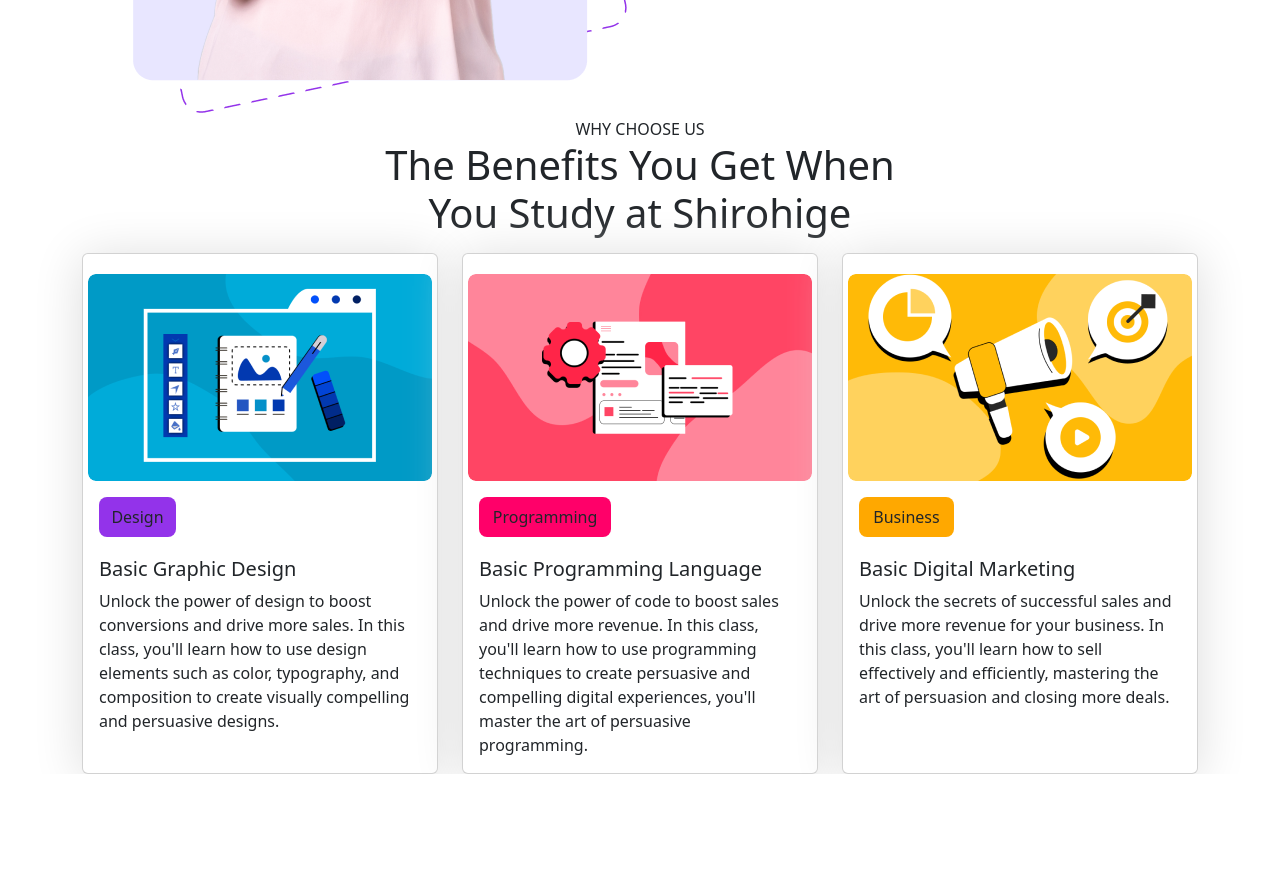
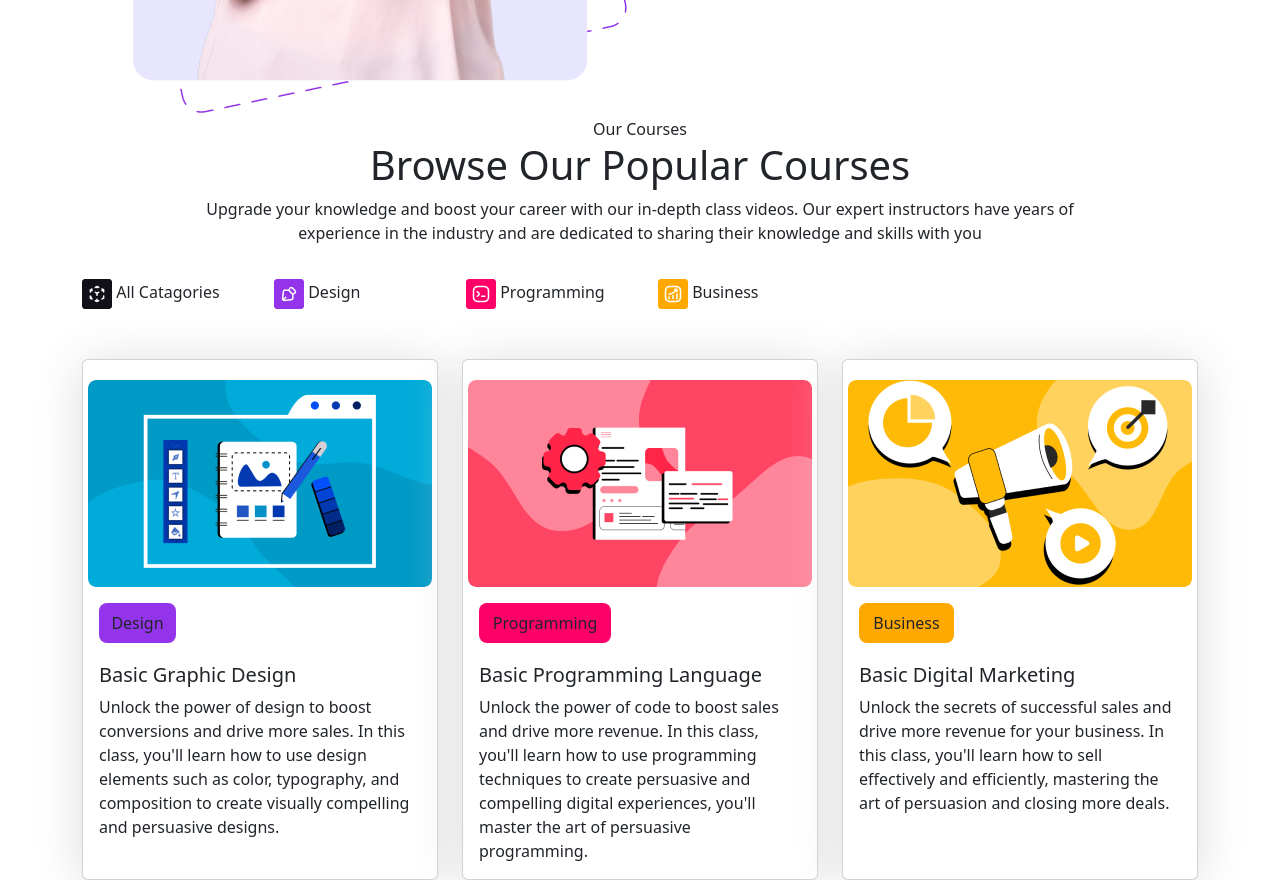
Before and after one commit to md-azmi-siddique/Ostad-Practice-Protfollio, a plain HTML site: page index.html in a window 1280 px wide. Shown: the part 1730-2610 px from the top of the page. Before the commit the page ends 2504 px from the top, so only its background shows below. Drawn offline with nearby package versions, Linux system fonts and the light colour scheme.

Commit message:
about section done

```diff
--- a/index.html
+++ b/index.html
@@ -168,11 +168,39 @@
 
     <!-- course section -->
     <div class="container bodySection">
-      <div class="bodyHeading">
-        <span>WHY CHOOSE US</span>
-        <h1>The Benefits You Get When You Study at Shirohige</h1>
+      <div class="bodyHeading" style="
+        /* border: 1px solid red;  */
+        width: 941px;
+        height: 132px;"
+        >
+        <span>Our Courses</span>
+        <h1>Browse Our Popular Courses</h1>
+        <p>Upgrade your knowledge and boost your career with our in-depth class videos. Our expert instructors have years of experience in the industry and are dedicated to sharing their knowledge and skills with you</p>
       </div>
-      <div class="bodyBody">
+      <div class="d-flex justify-content-start" style="margin-top: 30px;">
+        <div class="col-md-8">
+            <div class="row">
+                <div class="col">
+                  <img src="./img/about/1.png" alt="">
+                  <span>All Catagories</span>
+                </div>
+                <div class="col">
+                  <img src="./img/about/2.png" alt="">
+                  <span>Design</span>
+                </div>
+                <div class="col">
+                  <img src="./img/about/3.png" alt="">
+                  <span>Programming</span>
+                </div>
+                <div class="col">
+                  <img src="./img/about/4.png" alt="">
+                  <span>Business</span>
+                </div>
+              </div>
+        </div>
+
+      </div>
+      <div class="bodyBody" style="margin-top: 50px;">
         <div class="row row-cols-1 row-cols-md-3 g-36px">
           <div class="col">
             <div class="card h-100">
```
Also changed, not shown: img/about/1.png (added), img/about/2.png (added), img/about/3.png (added), img/about/4.png (added).
